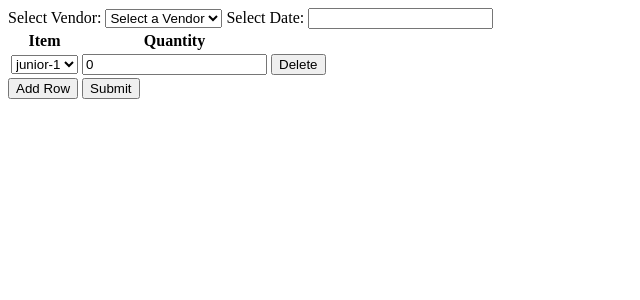
After one commit to Sujay-J-Reddy/propath, a Django app: page /inventory/order-log/log-order in a window 1280 px wide. The commit adds this page. Shown: the top 300 px of the page, without its empty margins (0-640 px from the left). Run offline with Django 4.2, Linux system fonts and the light colour scheme; data comes from the database, SQL or seed files in the repository; both versions use the stored data as it was after the commit; some libraries are stand-ins or nearby versions.

Commit message:
order logging basic functionlaity

```diff
--- a/inventory/forms.py
+++ b/inventory/forms.py
@@ -6,3 +6,8 @@ class VendorForm(forms.ModelForm):
     class Meta:
         model = Vendor
         fields = ['name', 'contact', 'location']
+
+class LogEntryForm(forms.Form):
+    vendor = forms.IntegerField()
+    date = forms.DateField()
+    items = forms.JSONField()
--- a/inventory/models.py
+++ b/inventory/models.py
@@ -12,6 +12,16 @@ class Vendor(models.Model):
 class Item(models.Model):
     name = models.CharField(max_length=100)
     description = models.TextField()
+    qty = models.PositiveIntegerField(default=0)
 
     def __str__(self):
         return self.name
+
+class Quantity(models.Model):
+    item = models.ForeignKey(Item, on_delete=models.CASCADE)
+    quantity = models.PositiveIntegerField(default=0)
+
+class Logs(models.Model):
+    vendor = models.CharField(max_length=100)
+    items = models.JSONField()
+    date = models.DateField()
--- /dev/null
+++ b/inventory/templates/inventory/log_order.html
@@ -0,0 +1,183 @@
+<!DOCTYPE html>
+<html>
+  <head>
+    <title>Log order</title>
+    <!-- Include your JavaScript and CSS libraries here -->
+    <link
+      rel="stylesheet"
+      href="https://cdnjs.cloudflare.com/ajax/libs/select2/4.0.13/css/select2.min.css"
+    />
+    <script src="https://code.jquery.com/jquery-3.6.0.min.js"></script>
+    <script src="https://code.jquery.com/ui/1.12.1/jquery-ui.js"></script>
+    <script src="https://cdnjs.cloudflare.com/ajax/libs/select2/4.0.13/js/select2.min.js"></script>
+    <link
+      rel="stylesheet"
+      href="https://code.jquery.com/ui/1.12.1/themes/base/jquery-ui.css"
+    />
+  </head>
+  <body>
+    <form method="post" id="table-form">
+      <!-- Vendor Select -->
+      <label for="vendor-select">Select Vendor:</label>
+      <select id="vendor-select" name="vendor" class="select2">
+        <option value="">Select a Vendor</option>
+        {% for vendor in vendors %}
+        <option value="{{ vendor.id }}">{{ vendor.name }}</option>
+        {% endfor %}
+      </select>
+
+      <!-- Date Picker -->
+      <label for="date-picker">Select Date:</label>
+      <input type="text" id="date-picker" name="date" />
+
+      <!-- Table -->
+      <table>
+        <thead>
+          <tr>
+            <th>Item</th>
+            <th>Quantity</th>
+          </tr>
+        </thead>
+        <tbody>
+          <tr class="expandable-row">
+            <td>
+              <select class="item-select select2" name="items[0][item]">
+                {% for item in items %}
+                <option value="{{ item.id }}">{{ item.name }}</option>
+                {% endfor %}
+              </select>
+            </td>
+            <td>
+              <input
+                type="number"
+                class="quantity-input"
+                name="items[0][quantity]"
+                value="0"
+              />
+            </td>
+            <td><button type="button" class="delete-row">Delete</button></td>
+          </tr>
+        </tbody>
+      </table>
+
+      <!-- Add a new row button -->
+      <button type="button" id="add-row">Add Row</button>
+
+      <button type="submit">Submit</button>
+    </form>
+
+    <script>
+      const urlParams = new URLSearchParams(window.location.search);
+      const successMessage = urlParams.get("success_message");
+
+      if (successMessage) {
+        // Display an alert with the success message
+        alert(successMessage);
+
+        // Reload the page to clear the success message from the URL
+        window.location.href = window.location.pathname;
+      }
+
+      // Initialize the date picker
+      $(function () {
+        $("#date-picker").datepicker();
+      });
+
+      // Handle adding a new row
+      document.querySelector("#add-row").addEventListener("click", () => {
+        const newRow = document
+          .querySelector(".expandable-row")
+          .cloneNode(true);
+        newRow.querySelector(".item-select").value = "";
+        newRow.querySelector(".quantity-input").value = "0";
+
+        const tableBody = document.querySelector("tbody");
+        tableBody.appendChild(newRow);
+      });
+
+      // Handle deleting a row
+      document.querySelector("tbody").addEventListener("click", (event) => {
+        if (event.target.classList.contains("delete-row")) {
+          const row = event.target.parentElement.parentElement;
+          if (document.querySelectorAll(".expandable-row").length > 1) {
+            row.remove();
+          } else {
+            alert("Cannot delete the last row");
+          }
+        }
+      });
+
+      function getCookie(name) {
+        let cookieValue = null;
+        if (document.cookie && document.cookie !== "") {
+          const cookies = document.cookie.split(";");
+          for (let i = 0; i < cookies.length; i++) {
+            const cookie = cookies[i].trim();
+            // Does this cookie string begin with the name we want?
+            if (cookie.substring(0, name.length + 1) === name + "=") {
+              cookieValue = decodeURIComponent(
+                cookie.substring(name.length + 1)
+              );
+              break;
+            }
+          }
+        }
+        console.log(cookieValue);
+        return cookieValue;
+      }
+
+      document
+        .querySelector("#table-form")
+        .addEventListener("submit", (event) => {
+          event.preventDefault();
+
+          const tableData = [];
+
+          document.querySelectorAll(".expandable-row").forEach((row) => {
+            const itemSelect = row.querySelector(".item-select");
+            const quantityInput = row.querySelector(".quantity-input");
+            tableData.push({
+              item: itemSelect.value,
+              quantity: quantityInput.value,
+            });
+          });
+
+          // Format the date to YYYY-MM-DD
+          const rawDate = document.querySelector("#date-picker").value;
+          const parts = rawDate.split("/");
+          if (parts.length === 3) {
+            const formattedDate = `${parts[2]}-${parts[0].padStart(
+              2,
+              "0"
+            )}-${parts[1].padStart(2, "0")}`;
+
+            var vendorSelect = document.querySelector("#vendor-select");
+            var selectedOption =
+              vendorSelect.options[vendorSelect.selectedIndex];
+            var selectedVendor = selectedOption.textContent;
+
+            // Send the data to the server
+            fetch("save-log/", {
+              method: "POST",
+              headers: {
+                "Content-Type": "application/json",
+                "X-CSRFToken": getCookie("csrftoken"), // Include CSRF token
+              },
+              body: JSON.stringify({
+                vendor: selectedVendor,
+                date: formattedDate, // Use the formatted date
+                tableData: tableData,
+              }),
+            })
+              .then((response) => response.json())
+              .then((data) => {
+                // Handle the response from the server, if needed
+                console.log(data);
+              });
+          } else {
+            alert("Invalid date format. Please use MM/DD/YYYY format.");
+          }
+        });
+    </script>
+  </body>
+</html>
--- a/inventory/templates/inventory/order_logs_page.html
+++ b/inventory/templates/inventory/order_logs_page.html
@@ -1,8 +1,8 @@
 <!DOCTYPE html>
 <html lang="en">
   <head>
-    <meta charset="UTF-8">
-    <meta name="viewport" content="width=device-width, initial-scale=1.0">
+    <meta charset="UTF-8" />
+    <meta name="viewport" content="width=device-width, initial-scale=1.0" />
     <title>Order Logs</title>
   </head>
   <body>
@@ -14,7 +14,7 @@
         <h2>Options</h2>
         <ul>
           <li><a href="{% url 'order_history' %}">History</a></li>
-
+          <li><a href="{% url 'log_order' %}"> Log order</a></li>
         </ul>
       </div>
     </main>
--- a/inventory/templates/inventory/supply_page.html
+++ b/inventory/templates/inventory/supply_page.html
@@ -3,11 +3,11 @@
 <head>
     <meta charset="UTF-8">
     <meta name="viewport" content="width=device-width, initial-scale=1.0">
-    <title>Supply Page</title>
+    <title>Supply </title>
 </head>
 <body>
     <header>
-        <h1>This is Supply Page</h1>
+        <h1>Supply</h1>
     </header>
     <main>
         <nav>
--- a/inventory/urls.py
+++ b/inventory/urls.py
@@ -6,8 +6,10 @@ urlpatterns = [
     path('supply/', views.supply_page, name='supply_page'),
     path('register-vendor/', views.register_vendor, name='register_vendor'),
     path('order-log/', views.order_logs_page, name='order_log'),
-    path('order-logs/history/', views.order_history, name='order_history'),
+    path('order-log/log-order',views.log_order, name='log_order'),
+    path('order-log/history/', views.order_history, name='order_history'),
     path('vendors/', views.vendors_page, name='vendors_page'),
+    path('order-log/save-log/',views.save_logs,name='save_logs'),
 
     # Define other URL patterns for the inventory app here
 ]
--- a/inventory/views.py
+++ b/inventory/views.py
@@ -1,8 +1,55 @@
+import json
+from django.http import JsonResponse
 from django.shortcuts import render,redirect
-from .forms import VendorForm
-from .models import Vendor
+from .forms import VendorForm, LogEntryForm
+from .models import Vendor, Item, Quantity, Logs
 
 # Create your views here.
+def save_logs(request):
+    if request.method == 'POST':
+        try:
+            data = json.loads(request.body.decode('utf-8'))
+
+            # Access the data
+            vendor = data.get('vendor')
+            date = data.get('date')
+            table_data = data.get('tableData')
+
+            # Iterate through the list of key-value pairs
+            items = []
+            for row in table_data:
+                item_id = row.get('item')
+                quantity = row.get('quantity')
+                if item_id and quantity:
+                    # Query the Item model to get the name based on the item_id
+                    item = Item.objects.get(id=item_id)
+                    items.append({"item_name": item.name, "quantity": quantity})
+
+            # Create a Logs object with the collected data
+            logs = Logs(vendor=vendor, items=json.dumps(items), date=date)
+
+            # Save the object to the database
+            logs.save()
+
+            # Redirect to the same page with a success message in the URL query string
+            return redirect('/inventory/order-log/log-order', success_message='Order logged')
+
+        except json.JSONDecodeError as e:
+            return JsonResponse({'error': 'Invalid JSON format'}, status=400)
+
+    # If not a POST request, render the page
+    success_message = request.GET.get('success_message', None)
+    return render(request, 'inventory/log_order.html', {'vendors': vendor, 'items': items, 'success_message': success_message})
+
+
+
+def log_order(request):
+    items = Item.objects.all()
+    quantities = Quantity.objects.all()
+    vendors = Vendor.objects.all()
+
+    return render(request, 'inventory/log_order.html', {'items': items, 'quantities': quantities,'vendors': vendors})
+
 def inventory_base(request):
     # This view function displays the base page with a welcome message.
     return render(request, 'inventory/base.html')
@@ -30,4 +77,5 @@ def order_logs_page(request):
     return render(request, 'inventory/order_logs_page.html')
 
 def order_history(request):
-    return render(request, 'inventory/order_history.html')
+    logs = Logs.objects.all()
+    return render(request, 'inventory/order_history.html',{'logs':logs})
```
Also changed, not shown: inventory/admin.py (+6 -1 lines), inventory/templates/inventory/order_history.html (added, +47 -0 lines), inventory/templates/inventory/register_vendor.html (+3 -4 lines), db.sqlite3, inventory/migrations/0003_quantity.py (added), inventory/migrations/0004_item_qty_logs.py (added), inventory/migrations/0005_alter_logs_vendor.py (added), inventory/migrations/0006_alter_logs_vendor.py (added). Lines whose indentation alone changed are shown as unchanged.
